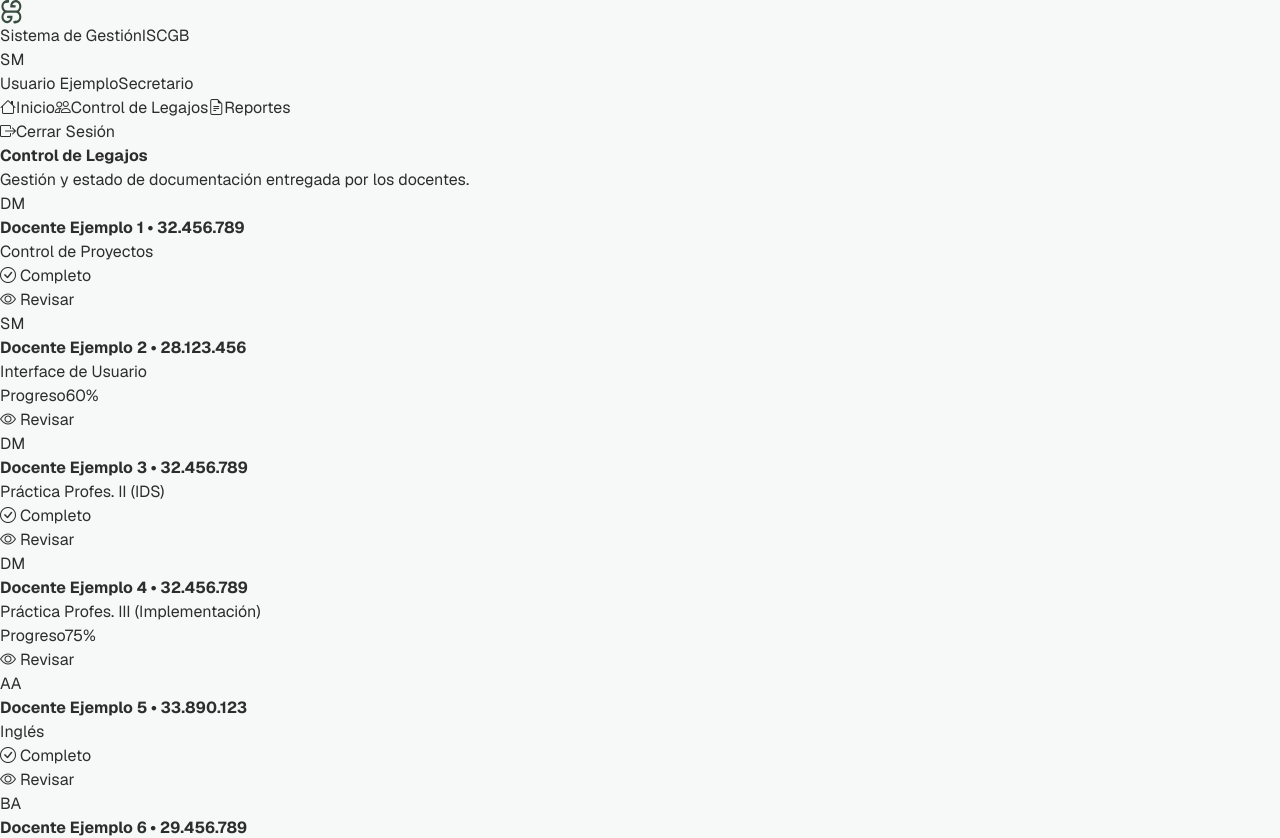
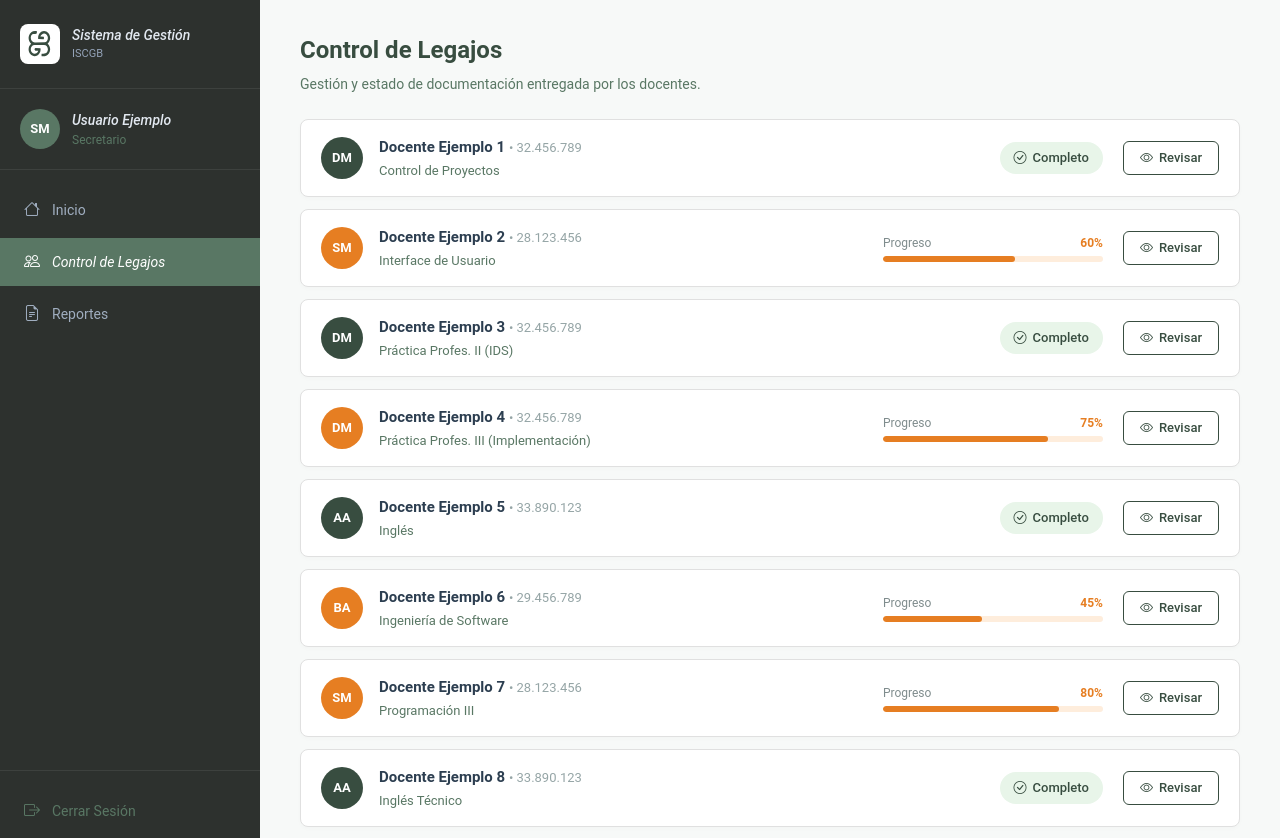
Before and after one commit to AnahidBG/ISCGB_Frontend, an Angular app: page /control-legajos in a window 1280 px wide. Shown: the top 838 px of the page. Built offline with nearby package versions, Linux system fonts and the light colour scheme; a web font is replaced by a local one.

Commit message:
style(legajos): se agrego estilos del sidebar lateral y layout principal

```diff
--- a/src/app/pages/control-legajos/control-legajos.scss
+++ b/src/app/pages/control-legajos/control-legajos.scss
@@ -1,14 +1,153 @@
 :host {
   display: block;
   width: 100%;
+  min-height: 100vh;
   background-color: var(--bg-color, #F7F9F8);
+  font-family: 'Roboto', sans-serif;
+}
+
+.layout-wrapper {
+  display: flex;
   min-height: 100vh;
 }
 
-.control-legajos-container {
-  padding: 32px;
-  max-width: 1100px;
-  margin: 0 auto;
+/* --- SIDEBAR LATERAL --- */
+.sidebar {
+  width: 260px;
+  background-color: #2D312E;
+  color: #FFFFFF;
+  display: flex;
+  flex-direction: column;
+  flex-shrink: 0;
+
+  .sidebar-brand {
+    padding: 24px 20px;
+    display: flex;
+    align-items: center;
+    gap: 12px;
+    border-bottom: 1px solid rgba(255, 255, 255, 0.08);
+
+    .iscgb-logo {
+      width: 40px;
+      height: 40px;
+      background-color: #FFFFFF;
+      border-radius: 8px;
+      display: flex;
+      align-items: center;
+      justify-content: center;
+      flex-shrink: 0;
+
+      svg{
+        width: 26px;
+        height: 26px;
+      }
+    }
+
+    .brand-info {
+      display: flex;
+      flex-direction: column;
+
+      .brand-title {
+        font-size: 14px;
+        font-weight: 500;
+        color: #E2E8F0;
+        font-style: italic;
+      }
+
+      .brand-sub {
+        font-size: 11px;
+        color: #94A3B8;
+      }
+    }
+  }
+
+  .sidebar-user {
+    padding: 20px;
+    display: flex;
+    align-items: center;
+    gap: 12px;
+    border-bottom: 1px solid rgba(255, 255, 255, 0.08);
+
+    .user-avatar {
+      width: 40px;
+      height: 40px;
+      border-radius: 50%;
+      background-color: var(--accent-color, #597764);
+      color: #FFFFFF;
+      display: flex;
+      align-items: center;
+      justify-content: center;
+      font-weight: 600;
+      font-size: 13px;
+    }
+
+    .user-info {
+      display: flex;
+      flex-direction: column;
+
+      .user-name {
+        font-size: 14px;
+        font-weight: 500;
+        color: #E2E8F0;
+        font-style: italic;
+      }
+
+      .user-role {
+        font-size: 12px;
+        color: var(--accent-color, #597764);
+      }
+    }
+  }
+
+  .sidebar-nav {
+    padding: 16px 0;
+    flex: 1;
+    display: flex;
+    flex-direction: column;
+    gap: 4px;
+  }
+
+  .nav-item {
+    display: flex;
+    align-items: center;
+    gap: 12px;
+    padding: 12px 24px;
+    color: #A0AEC0;
+    text-decoration: none;
+    font-size: 14px;
+    cursor: pointer;
+
+    i {
+      font-size: 16px;
+    }
+
+    &.active {
+      background-color: var(--accent-color, #597764);
+      color: #FFFFFF;
+      font-style: italic;
+    }
+
+    &:hover:not(.active) {
+      background-color: rgba(255, 255, 255, 0.05);
+      color: #FFFFFF;
+    }
+  }
+
+  .sidebar-footer {
+    padding: 16px 0 24px 0;
+    border-top: 1px solid rgba(255, 255, 255, 0.08);
+
+    .logout {
+      color: var(--accent-color, #597764);
+    }
+  }
+}
+
+/* --- CONTENIDO PRINCIPAL --- */
+.main-content {
+  flex: 1;
+  padding: 32px 40px;
+  background-color: var(--bg-color, #F7F9F8);
 
   .section-header {
     margin-bottom: 24px;
```
